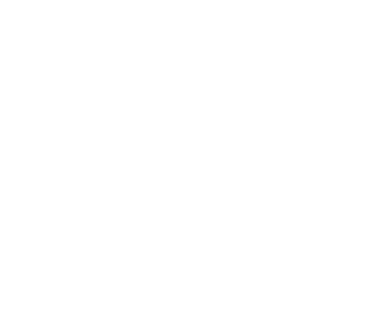
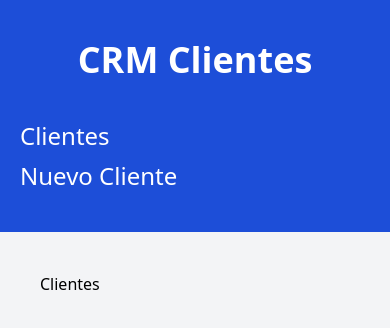
Before and after one commit to JorgeMeza93/Administrador-Clientes-React, a React (Vite) app: page / in a window 390 px wide. Shown: the top 328 px of the page. Built offline with nearby package versions, Linux system fonts and the light colour scheme.

Commit message:
Estilos añadidos a los diferentes routes

```diff
--- a/index.html
+++ b/index.html
@@ -4,9 +4,9 @@
     <meta charset="UTF-8" />
     <link rel="icon" type="image/svg+xml" href="/vite.svg" />
     <meta name="viewport" content="width=device-width, initial-scale=1.0" />
-    <title>Vite + React</title>
+    <title>CRM - React Router DOM - Vite - Tailwind CSS</title>
   </head>
-  <body>
+  <body class="min-h-screen bg-gray-100">
     <div id="root"></div>
     <script type="module" src="/src/main.jsx"></script>
   </body>
--- a/src/components/Layout.jsx
+++ b/src/components/Layout.jsx
@@ -1,13 +1,19 @@
 import React from 'react';
-import { Outlet } from 'react-router-dom';
+import { Outlet, Link, useLocation } from 'react-router-dom';
 
 const Layout = () => {
+  const location = useLocation();
   return (
-    <div className='md-flex md:min-h-screen'>
-      <div className='md:w-1/4 bg-blue-600 px-5 py-10'>
-      </div>
+    <div className='md:flex md:min-h-screen'>
+      <aside className='md:w-1/4 bg-blue-700 px-5 py-10'>
+        <h2 className='text-4xl font-black text-center text-white'>CRM Clientes</h2>
+        <nav className='mt-10'>
+          <Link className='text-2xl block mt-2 hover:text-blue-300 text-white' to=''>Clientes</Link>
+          <Link className='text-2xl block mt-2 hover:text-blue-300 text-white' to='/clientes/nuevo'>Nuevo Cliente</Link>
+        </nav>
+      </aside>
       <main className='md:w-3/4 p-10 md:h-screen overflow-scroll'>
-
+        <Outlet/>
       </main>
     </div>
   )
--- a/tailwind.config.cjs
+++ b/tailwind.config.cjs
@@ -1,6 +1,6 @@
 /** @type {import('tailwindcss').Config} */
 module.exports = {
-  content: ["./index.html", "./src/**/*.{js, ts, jsx, tsx}"],
+  content: ["./index.html", "./src/**/*.jsx"],
   theme: {
     extend: {},
   },
```
